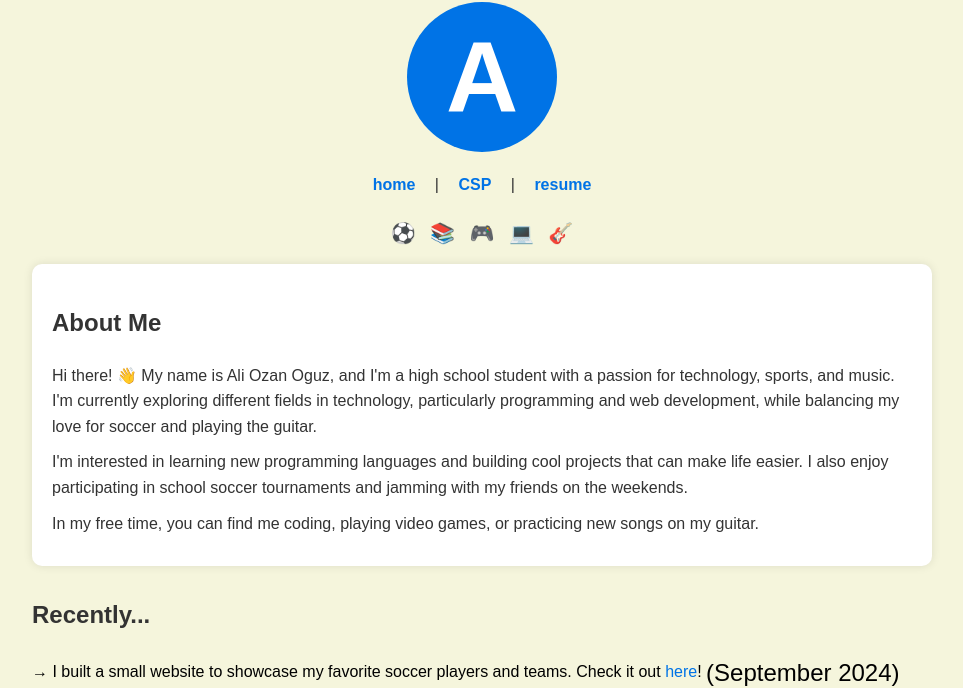
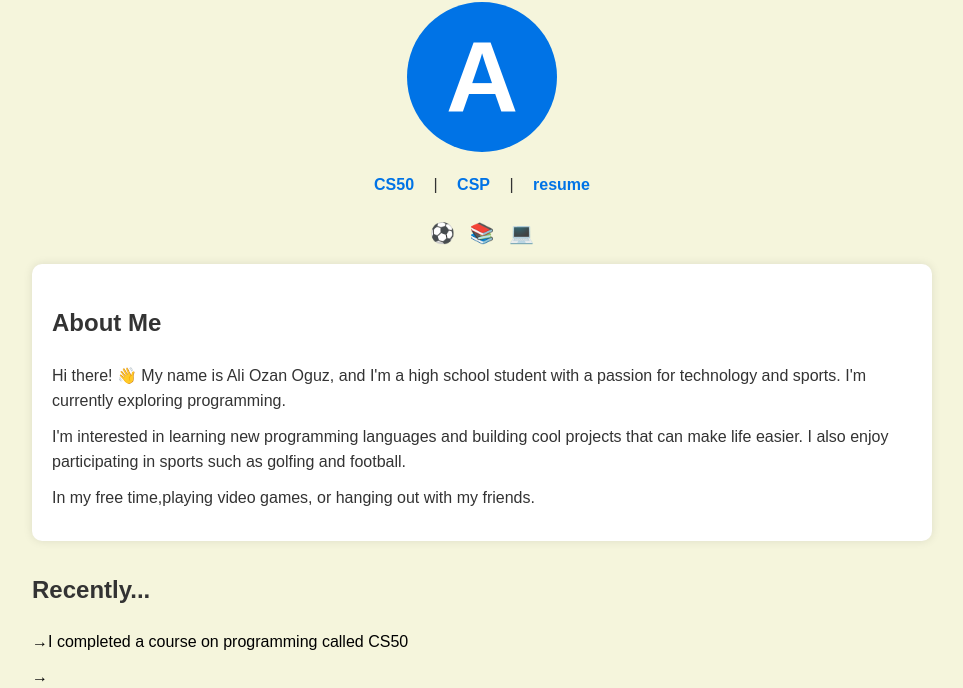
Before and after one commit to aliozanoguz/aliozanoguz.github.io, a plain HTML site: page index.html in a window 1280 px wide. Shown: the part 119-807 px from the top of the page, without its empty margins (158-1121 px from the left). Drawn offline with Linux system fonts and the light colour scheme.

Commit message:
Update index.html

```diff
--- a/index.html
+++ b/index.html
@@ -86,7 +86,7 @@
     </div>
 
     <nav>
-        <a href="#">home</a> |
+        <a href="CS50.html">CS50</a> |
         <a href="CSP.html">CSP</a> |
         <a href="#">resume</a>
     </nav>
@@ -94,22 +94,21 @@
     <div class="emoji-row">
         <span>⚽</span>
         <span>📚</span>
-        <span>🎮</span>
         <span>💻</span>
-        <span>🎸</span>
+
     </div>
 
     <section class="about-me">
         <h2>About Me</h2>
-        <p>Hi there! 👋 My name is Ali Ozan Oguz, and I'm a high school student with a passion for technology, sports, and music. I'm currently exploring different fields in technology, particularly programming and web development, while balancing my love for soccer and playing the guitar.</p>
-        <p>I'm interested in learning new programming languages and building cool projects that can make life easier. I also enjoy participating in school soccer tournaments and jamming with my friends on the weekends.</p>
-        <p>In my free time, you can find me coding, playing video games, or practicing new songs on my guitar.</p>
+        <p>Hi there! 👋 My name is Ali Ozan Oguz, and I'm a high school student with a passion for technology and sports. I'm currently exploring programming.</p>
+        <p>I'm interested in learning new programming languages and building cool projects that can make life easier. I also enjoy participating in sports such as golfing and football.</p>
+        <p>In my free time,playing video games, or hanging out with my friends.</p>
     </section>
 
     <section class="recently">
         <h2>Recently...</h2>
-        <p>→ I built a small website to showcase my favorite soccer players and teams. Check it out <a href="https://example.com/soccer">here</a>! <span class="emoji">(September 2024)</span></p>
-        <p>→ I participated in a local hackathon with my friends, where we created an app to help students manage their homework more effectively. We won second place! <span class="emoji">(August 2024)</span></p>
+        <p>→I completed a course on programming called CS50</span></p>
+        <p>→</span></p>
         <p>→ I started learning Python and have been working on some fun projects like a simple calculator and a to-do list app. <span class="emoji">(July 2024)</span></p>
     </section>
 
```
